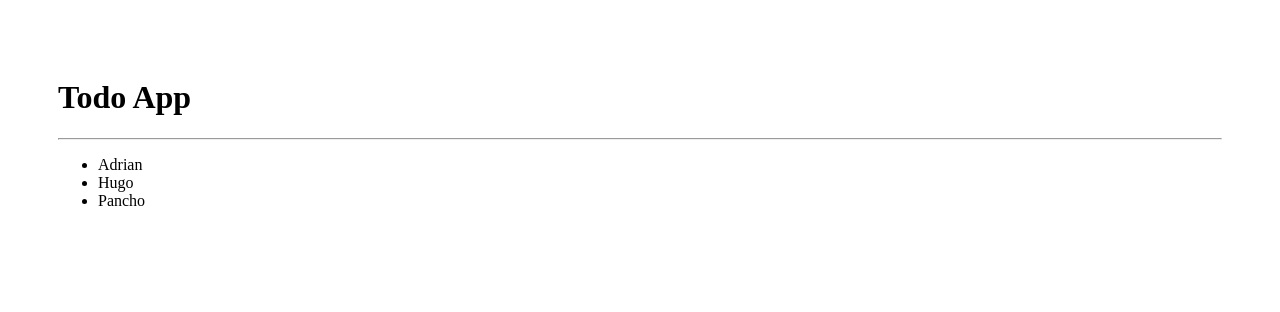
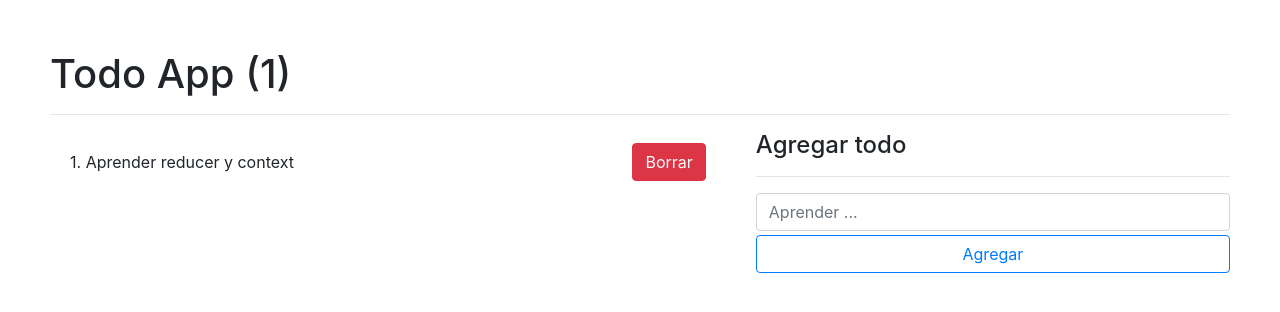
Before and after one commit to adrian1426/context-reducer, a React (Create React App) app: page / in a window 1280 px wide. Shown: the top 312 px of the page. Built offline with nearby package versions, Linux system fonts and the light colour scheme.

Commit message:
agregando formulario de todos y lista

```diff
--- a/public/index.html
+++ b/public/index.html
@@ -1,20 +1,20 @@
 <!DOCTYPE html>
 <html lang="en">
+
 <head>
   <meta charset="utf-8" />
   <link rel="icon" href="%PUBLIC_URL%/favicon.ico" />
   <meta name="viewport" content="width=device-width, initial-scale=1" />
   <meta name="theme-color" content="#000000" />
-    <meta
-      name="description"
-      content="Web site created using create-react-app"
-    />
+  <meta name="description" content="Web site created using create-react-app" />
   <link rel="apple-touch-icon" href="%PUBLIC_URL%/logo192.png" />
   <!--
       manifest.json provides metadata used when your web app is installed on a
       user's mobile device or desktop. See https://developers.google.com/web/fundamentals/web-app-manifest/
     -->
   <link rel="manifest" href="%PUBLIC_URL%/manifest.json" />
+  <link rel="stylesheet" href="https://stackpath.bootstrapcdn.com/bootstrap/4.5.2/css/bootstrap.min.css"
+    integrity="sha384-JcKb8q3iqJ61gNV9KGb8thSsNjpSL0n8PARn9HuZOnIxN0hoP+VmmDGMN5t9UJ0Z" crossorigin="anonymous">
   <!--
       Notice the use of %PUBLIC_URL% in the tags above.
       It will be replaced with the URL of the `public` folder during the build.
@@ -26,6 +26,7 @@
     -->
   <title>React App</title>
 </head>
+
 <body>
   <noscript>You need to enable JavaScript to run this app.</noscript>
   <div id="root"></div>
@@ -40,4 +41,5 @@
       To create a production bundle, use `npm run build` or `yarn build`.
     -->
 </body>
+
 </html>
--- a/src/components/TodoApp.js
+++ b/src/components/TodoApp.js
@@ -9,18 +9,45 @@ const initialState = [{
 }];
 
 const TodoApp = () => {
-  const [state] = useReducer(todoReducer, initialState);
+  const [stateTodos] = useReducer(todoReducer, initialState);
 
   return (
     <div>
-      <h1>Todo App</h1>
+      <h1>Todo App ({stateTodos.length})</h1>
       <hr />
 
-      <ul>
-        <li>Adrian</li>
-        <li>Hugo</li>
-        <li>Pancho</li>
-      </ul>
+      <div className="row">
+
+        <div className="col-7">
+          <ul className="list-group list-group-flush">
+            {
+              stateTodos.map((todo, i) => (
+                <li key={todo.id} className="list-group-item">
+                  <p className="text-center">{i + 1}. {todo.desc}</p>
+                  <button className="btn btn-danger">Borrar</button>
+                </li>
+              ))
+            }
+          </ul>
+        </div>
+
+        <div className="col-5">
+          <h4>Agregar todo</h4>
+          <hr />
+
+          <form>
+            <input
+              type="text"
+              name="description"
+              placeholder="Aprender ..."
+              autoComplete="off"
+              className="form-control"
+            />
+
+            <button className="btn btn-outline-primary mt-1 btn-block">Agregar</button>
+          </form>
+        </div>
+      </div>
     </div>
   );
 };
--- a/src/components/styles.css
+++ b/src/components/styles.css
@@ -1,3 +1,18 @@
 body{
   padding: 50px;
 }
+
+p{
+  cursor: pointer;
+  margin: 0px;
+}
+
+.list-group-item{
+  display: flex;
+  align-items: center;
+  justify-content: space-between;
+}
+
+.complete{
+  text-decoration: line-through;
+}
```
Lines whose indentation alone changed are shown as unchanged.
